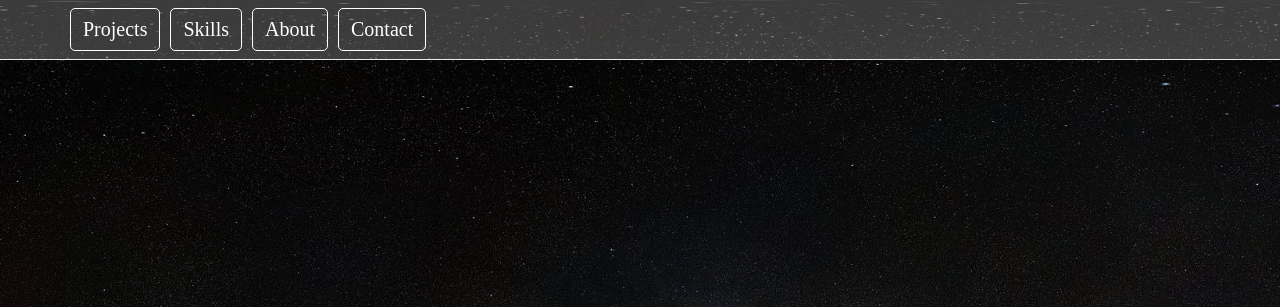
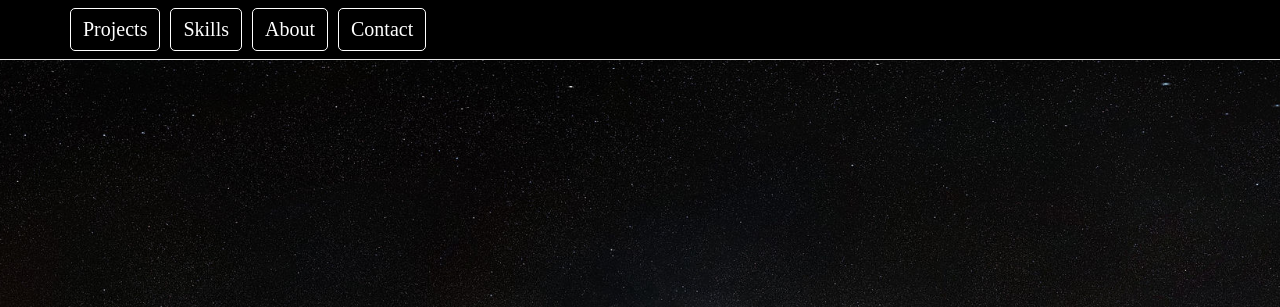
Before and after one commit to andyfry01/portfolio-frontend, a website: page public/index.html in a window 1280 px wide. Shown: the top 307 px of the page. Drawn offline with nearby package versions, Linux system fonts and the light colour scheme; a web font is replaced by a local one.

Commit message:
styled navbar

```diff
--- a/public/css/style.css
+++ b/public/css/style.css
@@ -50,7 +50,7 @@ img {
 }
 
 #navigation {
-  background: rgba(225,225,225,0.25);
+  background: rgba(0,0,0,1);
   -webkit-transition: all .35s;
   -moz-transition: all .35s;
   transition: all .35s;
```
